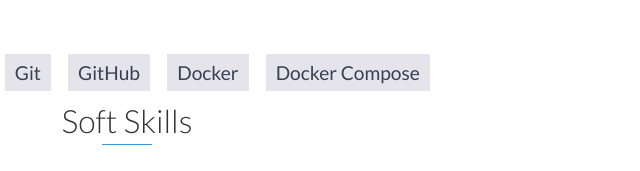
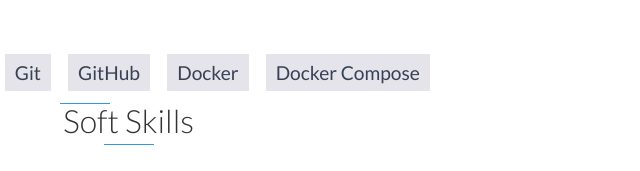
Before and after one commit to DLitov/DLitov.github.io, a plain HTML site: page index.html in a window 1280 px wide. Shown: the part 4673-4844 px from the top of the page, 513-1153 px from the left. Drawn offline with nearby package versions, Linux system fonts and the light colour scheme.

Commit message:
Update index.html

```diff
--- a/index.html
+++ b/index.html
@@ -226,7 +226,8 @@
             <li>Docker</li>
             <li>Docker Compose</li>
         </ul>
-	    <h3 class="heading">Soft Skills</h3>
+	    <h3 class="heading"></h3>
+	    <h4 class="heading">Soft Skills</h4>
         <ul>
             <li>Collaboration & Teamwork </li>
             <li>Communication</li>
```
